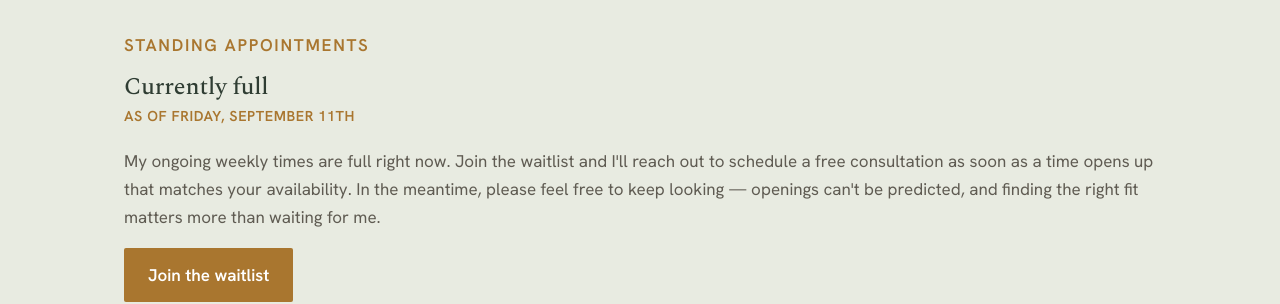
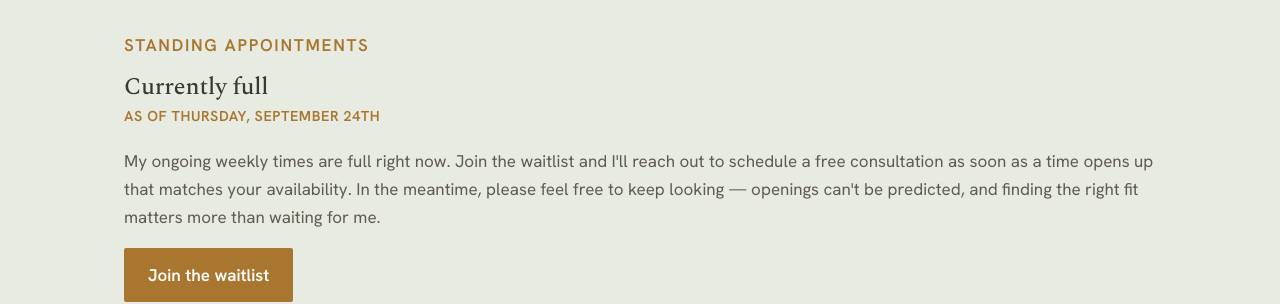
Before and after one commit to walnutcreektherapist/walnutcreektherapist.github.io, a Jekyll site: the page built from openings.html, in a window 1280 px wide and 1192 px high. Shown: the part 636-940 px from the top of the window. Built offline with Jekyll 4.4.1, drawn with Linux system fonts in a browser that asks for light colours.

Commit message:
Update openings schedule and dates in config

```diff
--- a/_config.yml
+++ b/_config.yml
@@ -56,12 +56,12 @@
 #   NOT the consult scheduler. Don't swap them.
 openings:
   mode: "full"
-  as_of: "Friday, September 11th"
+  as_of: "Thursday, September 24th"
   waitlist_url: "https://walnutcreektherapists.clientsecure.me/contact-widget"
   slots:
     # - "Mondays at 10:15 am — every two weeks, starting August 31st"
-    # - "Tuesdays at 4:30 pm — every two weeks, starting September 8th"
-     - "Wednesdays at 11:30 am — every two weeks, starting September 23rd"
+     - "Tuesdays at 4:30 pm — every two weeks, starting October 29th"
+     - "Wednesdays at 10:15 am — every two weeks, starting October 30th"
     # - "Wednesdays at 12:45 pm — every week, starting August 19th"
     # - "Thursdays at 2:30 pm — every two weeks, starting August 27th"
 
```
